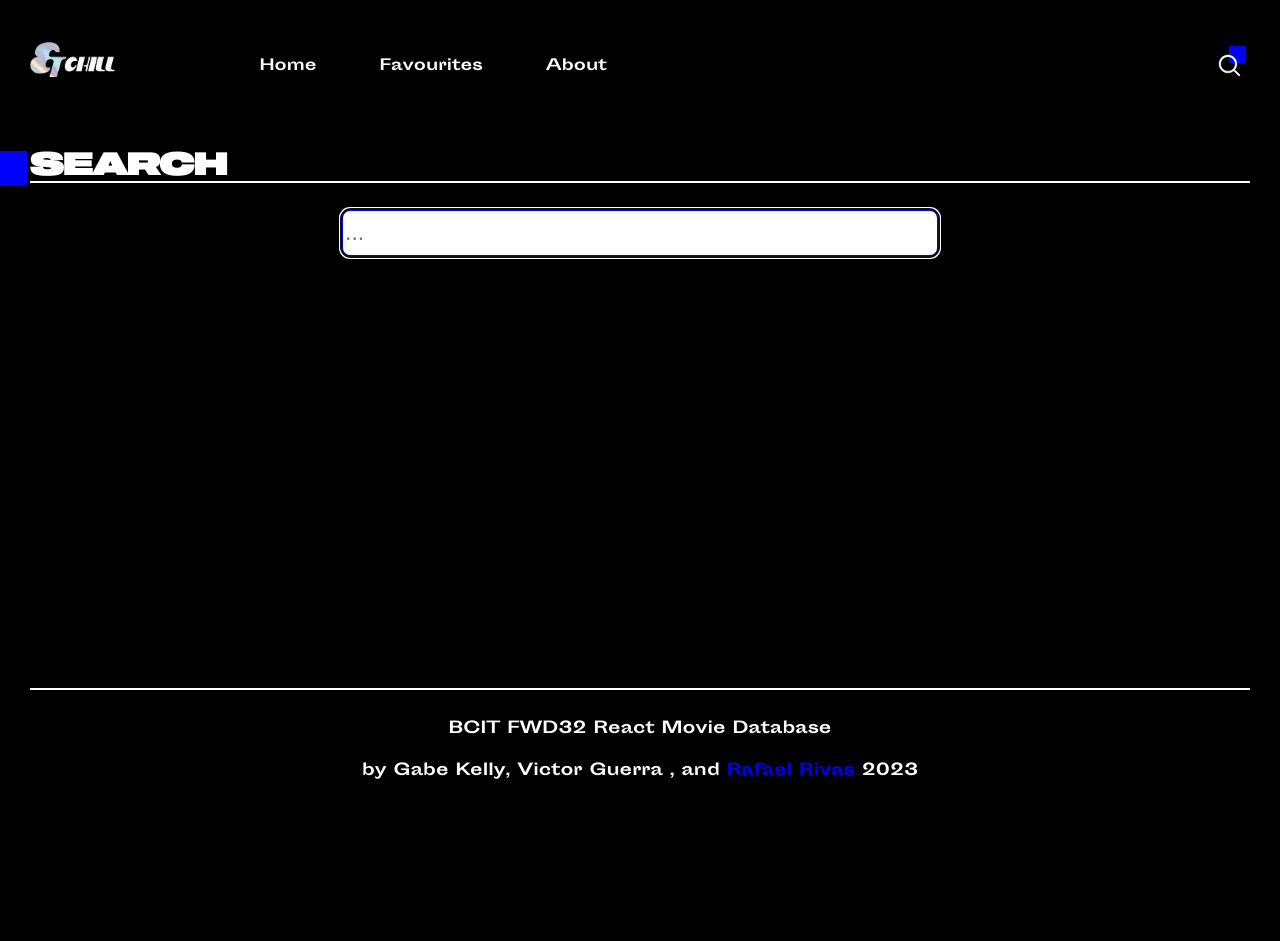
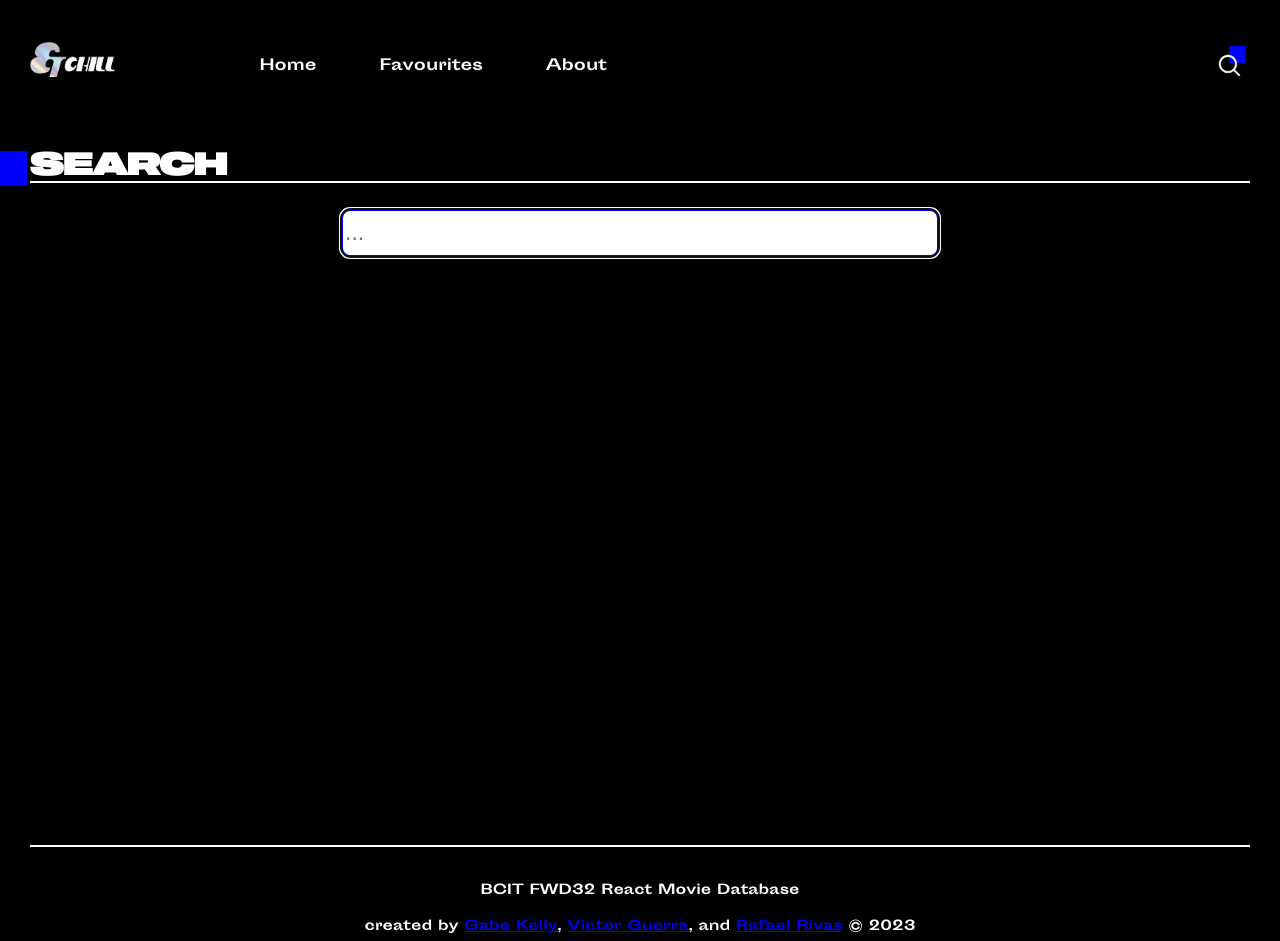
Before and after one commit to GodsDogSled/MDB-Attempt, a React app: page /search in a window 1280 px wide. Before the commit the page ends 815 px from the top, so only its background shows below. Built offline with nearby package versions, Linux system fonts and the light colour scheme.

Commit message:
cleaned up a few things haha and added favicon

```diff
--- a/public/index.html
+++ b/public/index.html
@@ -2,14 +2,14 @@
 <html lang="en">
   <head>
     <meta charset="utf-8" />
-    <link rel="icon" href="%PUBLIC_URL%/favicon.ico" />
+    <link rel="icon" href="%PUBLIC_URL%/&Chill_Favicon.png" />
     <meta name="viewport" content="width=device-width, initial-scale=1" />
     <meta name="theme-color" content="#000000" />
     <meta
       name="description"
       content="Web site created using create-react-app"
     />
-    <link rel="apple-touch-icon" href="%PUBLIC_URL%/logo192.png" />
+    <link rel="apple-touch-icon" href="%PUBLIC_URL%/&Chill_Favicon.png" />
     <!--
       manifest.json provides metadata used when your web app is installed on a
       user's mobile device or desktop. See https://developers.google.com/web/fundamentals/web-app-manifest/
@@ -24,7 +24,7 @@
       work correctly both with client-side routing and a non-root public URL.
       Learn how to configure a non-root public URL by running `npm run build`.
     -->
-    <title>React Redux App</title>
+    <title>&Chill</title>
   </head>
   <body>
     <noscript>You need to enable JavaScript to run this app.</noscript>
--- a/src/components/Footer.js
+++ b/src/components/Footer.js
@@ -8,9 +8,9 @@ export default function Footer() {
   };
 
   return (
-    <footer className="footer">
+    <footer className="footer" >
       <p>BCIT FWD32 React Movie Database</p>
-      <p>by Gabe Kelly, <a href="">Victor Guerra</a> , and <a href="https://rafaelrivas.me/" target="_blank" rel="noopener noreferrer">Rafael Rivas</a> {getCurrentYear()}</p>
+      <p> created by <a href='https://premiumgabe.com' target="_blank" rel="noopener noreferrer">Gabe Kelly</a>, <a href="https://victor-guerra.com/portfolio" target="_blank" rel="noopener noreferrer">Victor Guerra</a>, and <a href="https://rafaelrivas.me/" target="_blank" rel="noopener noreferrer">Rafael Rivas</a> © {getCurrentYear()}</p>
     </footer>
   );
 }
--- a/src/components/NavBar/NavLinks.js
+++ b/src/components/NavBar/NavLinks.js
@@ -31,6 +31,7 @@ const LinkItem = styled.li`
     display:inline-block;
     position:relative;
     transition: 0.5s ease-out;
+    text-decoration:none;
 
     &::after{
       position:absolute;
--- a/src/scss/_footer.scss
+++ b/src/scss/_footer.scss
@@ -10,9 +10,10 @@ footer {
     color: white;
     margin-top: 500px;
     border-top: solid 2px white;
-    padding-top: 10px;
+    padding-top: 20px;
     margin-left: 15px;
     margin-right: 15px;
+    font-size: smaller;
 
     a:visited {
         color: white;
--- a/src/scss/_main.scss
+++ b/src/scss/_main.scss
@@ -10,7 +10,8 @@ body {
 }
 
 #root,
-.wrapper {
+.wrapper,
+main {
   min-height: 100vh;
 }
 
@@ -36,10 +37,6 @@ h2 {
 p {
   font-family: grotesque-bold;
   color: white;
-}
-
-a {
-  text-decoration: none;
 }
 
 a:visited {
--- a/src/scss/_singlemovie.scss
+++ b/src/scss/_singlemovie.scss
@@ -11,8 +11,9 @@
   padding-top: 1rem;
   position: sticky;
   margin: 0 15px;
-  margin-bottom: 15px;
+  margin-bottom: 32px;
   top: 70px;
+  font-size: 30px;
 }
 
 h2.more-info-title {
@@ -273,6 +274,8 @@ h2.more-info-title {
   .single-card {
     min-width: (1248px);
 
+
+
     h2 {
       font-size: 2.5em;
       line-height: 1.2;
```
Also changed, not shown: public/&Chill_Favicon.png (added).
